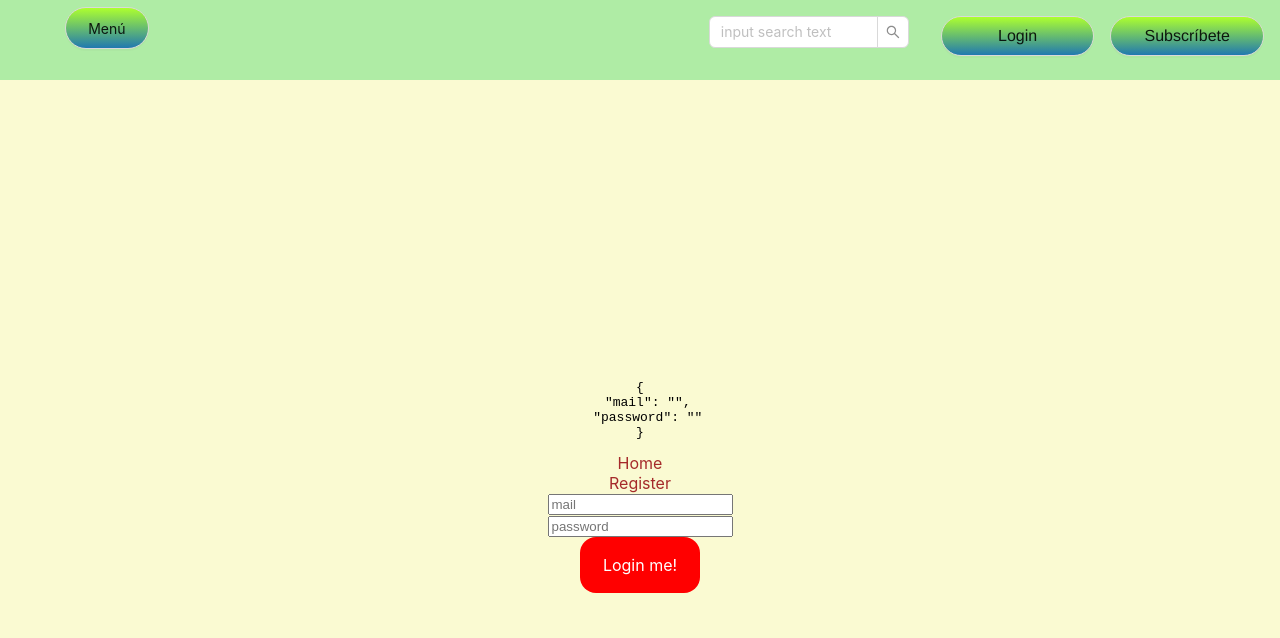
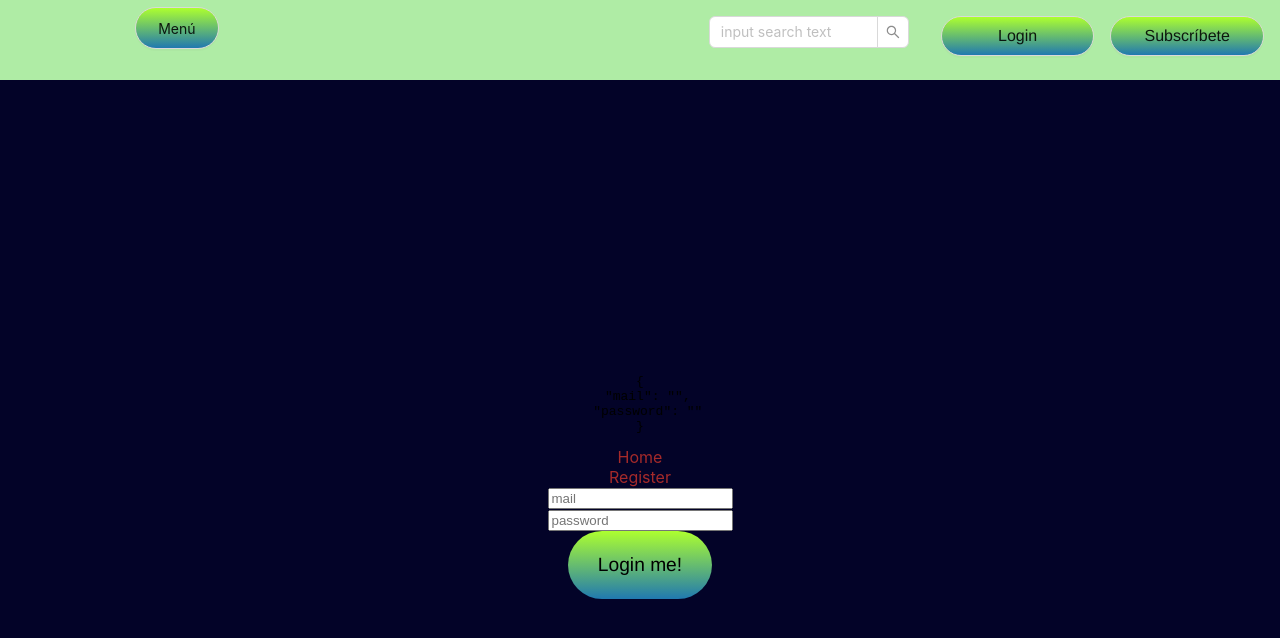
Before and after one commit to Naxete7/Proyecto-5-Movie-Rental-Frontend, a React (Create React App) app in the folder movierental/: page /login in a window 1280 px wide. Shown: the top 638 px of the page. Built offline with nearby package versions, Linux system fonts and the light colour scheme.

Commit message:
cambio de estilo Login

```diff
--- a/movierental/src/components/Navigator/Header/Header.scss
+++ b/movierental/src/components/Navigator/Header/Header.scss
@@ -64,7 +64,7 @@ margin-right: 2em;
 .menuDesign{
 width: 6em;
 height: 3em;
-margin-right: 40em;
+margin-right: 35em;
 margin-top: 0.5em;
 border-radius: 2em;
 background: greenyellow;
--- a/movierental/src/containers/Login/Login.scss
+++ b/movierental/src/containers/Login/Login.scss
@@ -4,7 +4,7 @@
     height: 100vh;
     width: 100vw;
 
-    background-color: lightgoldenrodyellow;
+    background-color: #030328;
 
     display: flex;
     flex-direction: column;
@@ -24,20 +24,29 @@
     justify-content: center;
     align-items: center;
 
-    background-color: red;
-    border-radius: 1em;
+border-radius: 2em;
+    cursor: pointer;
+    font-size: larger;
+    font-family: 'Franklin Gothic Medium', 'Arial Narrow', Arial, sans-serif;
+    background: greenyellow;
+    background-image: -webkit-linear-gradient(top, greenyellow, #2079b0);
+    background-image: -moz-linear-gradient(top, greenyellow, #2079b0);
+    background-image: -ms-linear-gradient(top, greenyellow, #2079b0);
+    background-image: -o-linear-gradient(top, greenyellow, #2079b0);
+    background-image: linear-gradient(to bottom, greenyellow, #2079b0);
+    transition: 0.2s;
+}
 
-    cursor: pointer;
-
-    color: white;
+.buttonDesign:hover{
+background: #2079b0;
+    background-image: -webkit-linear-gradient(top, #2079b0, greenyellow);
+    background-image: -moz-linear-gradient(top, #2079b0, greenyellow);
+    background-image: -ms-linear-gradient(top, #2079b0, greenyellow);
+    background-image: -o-linear-gradient(top, #2079b0, greenyellow);
+    background-image: linear-gradient(to bottom, #2079b0, greenyellow);
+    text-decoration: none;
 
     transition: 0.2s;
 
+
 }
-
-.buttonDesign:hover{
-
-    background-color: darkred;
-
-    transition: 0.2s;
-}
```
